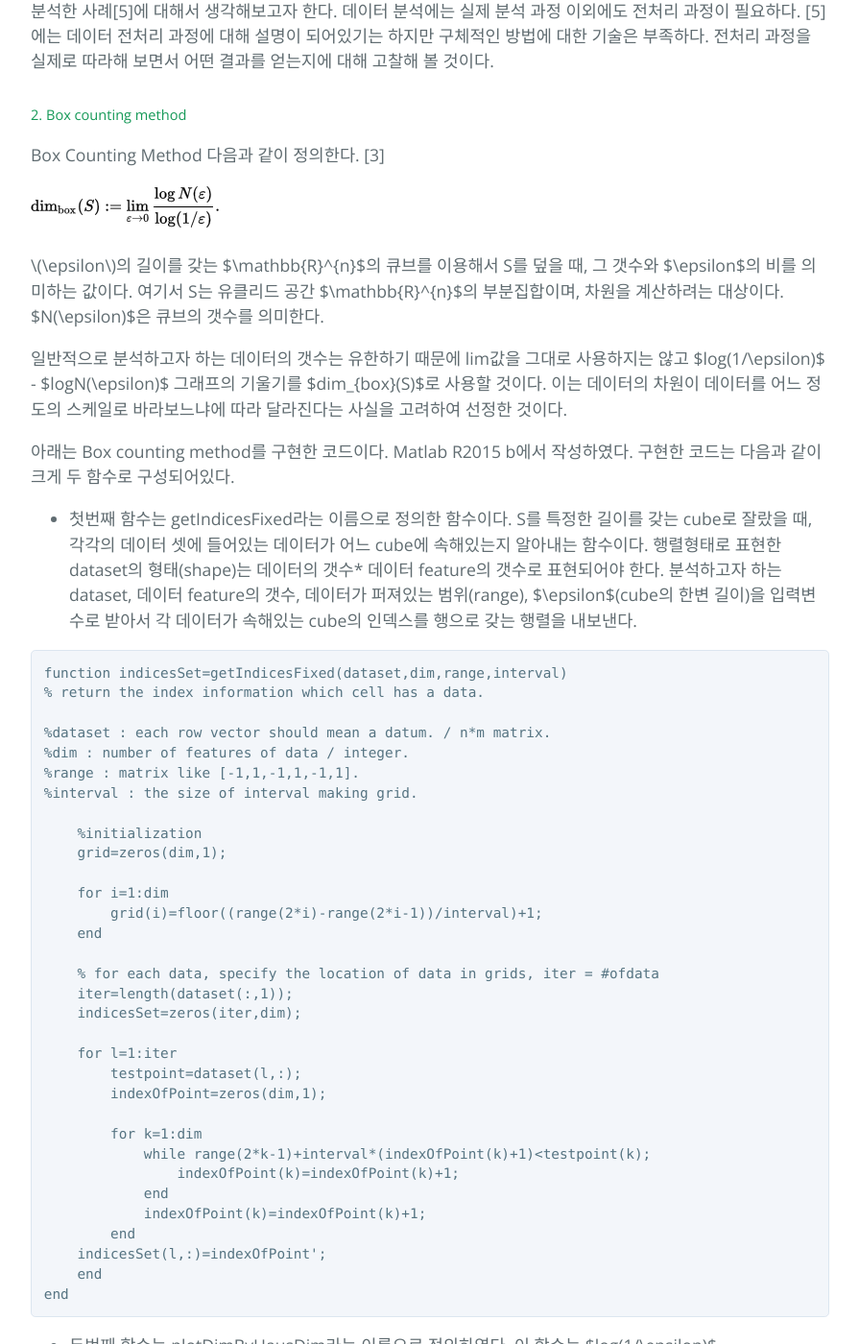
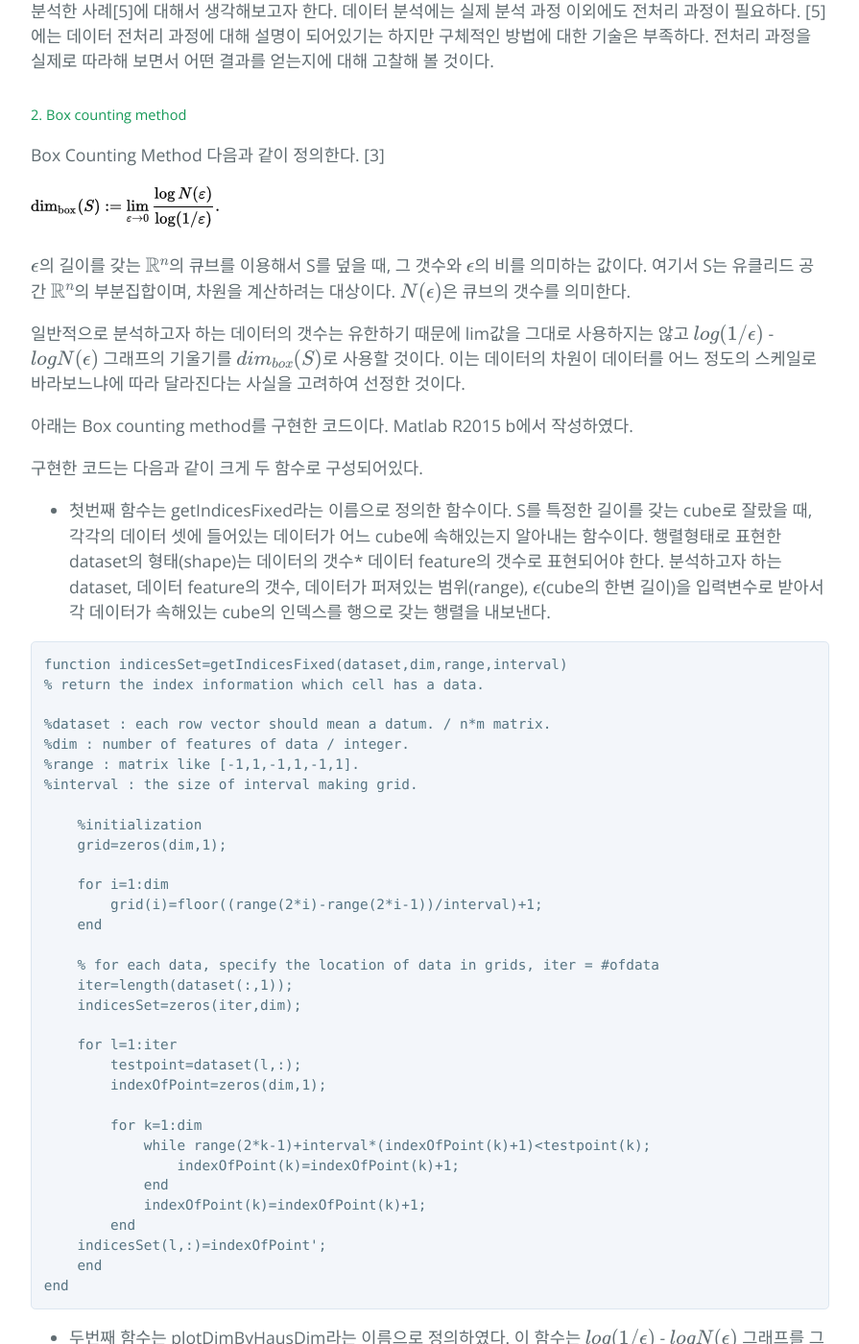
Before and after one commit to ppoasdd/ppoasdd.github.io, a Jekyll site: the page built from _posts/2017-03-20-hausDimenMIAS.md, in a window 1280 px wide and 1400 px high, scrolled down 868 px. Shown: the whole window at 96% size, without its empty margins (192-1087 px from the left). Built offline with Jekyll 4.4.1, drawn with Linux system fonts in a browser that asks for light colours; nearby versions of some CDN libraries; formulas are drawn with MathJax 3; comment, search, counter and statistics services are not loaded; some of the changed text lies outside the part shown.

````diff
--- a/_layouts/default.html
+++ b/_layouts/default.html
@@ -11,7 +11,7 @@
       {% include page-footer.html %}
 
     </section>
-
+  <script type="text/javascript" src="http://cdn.mathjax.org/mathjax/latest/MathJax.js?config=TeX-AMS-MML_HTMLorMML"></script>
   <script id="dsq-count-scr" src="//ppoasdd-blog.disqus.com/count.js" async></script>
   </body>
 </html>
--- a/_posts/2017-03-20-hausDimenMIAS.md
+++ b/_posts/2017-03-20-hausDimenMIAS.md
@@ -25,13 +25,15 @@ Box Counting Method 다음과 같이 정의한다. [3]
 -->
 <img src="{{ site.url }}/assets/images/HausdorffMIAS/figure1.png">
 
-$$\epsilon$$의 길이를 갖는 $\mathbb{R}^{n}$의 큐브를 이용해서 S를 덮을 때, 그 갯수와 $\epsilon$의 비를 의미하는 값이다. 여기서 S는 유클리드 공간 $\mathbb{R}^{n}$의 부분집합이며, 차원을 계산하려는 대상이다.  $N(\epsilon)$은 큐브의 갯수를 의미한다.
+$$\epsilon$$의 길이를 갖는 $$\mathbb{R}^{n}$$의 큐브를 이용해서 S를 덮을 때, 그 갯수와 $$\epsilon$$의 비를 의미하는 값이다. 여기서 S는 유클리드 공간 $$\mathbb{R}^{n}$$의 부분집합이며, 차원을 계산하려는 대상이다.  $$N(\epsilon)$$은 큐브의 갯수를 의미한다.
 
-일반적으로 분석하고자 하는 데이터의 갯수는 유한하기 때문에 lim값을 그대로 사용하지는 않고 $log(1/\epsilon)$ - $logN(\epsilon)$ 그래프의 기울기를 $dim_{box}(S)$로 사용할 것이다. 이는 데이터의 차원이 데이터를 어느 정도의 스케일로 바라보느냐에 따라 달라진다는 사실을 고려하여 선정한 것이다.
+일반적으로 분석하고자 하는 데이터의 갯수는 유한하기 때문에 lim값을 그대로 사용하지는 않고 $$log(1/\epsilon)$$ - $$logN(\epsilon)$$ 그래프의 기울기를 $$dim_{box}(S)$$로 사용할 것이다. 이는 데이터의 차원이 데이터를 어느 정도의 스케일로 바라보느냐에 따라 달라진다는 사실을 고려하여 선정한 것이다.
 
 아래는 Box counting method를 구현한 코드이다. Matlab R2015 b에서 작성하였다.
+
 구현한 코드는 다음과 같이 크게 두 함수로 구성되어있다.
- * 첫번째 함수는 getIndicesFixed라는 이름으로 정의한 함수이다. S를 특정한 길이를 갖는 cube로 잘랐을 때, 각각의 데이터 셋에 들어있는 데이터가 어느 cube에 속해있는지 알아내는 함수이다. 행렬형태로 표현한 dataset의 형태(shape)는 데이터의 갯수* 데이터 feature의 갯수로 표현되어야 한다. 분석하고자 하는 dataset, 데이터 feature의 갯수, 데이터가 퍼져있는 범위(range), $\epsilon$(cube의 한변 길이)을 입력변수로 받아서 각 데이터가 속해있는 cube의 인덱스를 행으로 갖는 행렬을 내보낸다.
+ * 첫번째 함수는 getIndicesFixed라는 이름으로 정의한 함수이다. S를 특정한 길이를 갖는 cube로 잘랐을 때, 각각의 데이터 셋에 들어있는 데이터가 어느 cube에 속해있는지 알아내는 함수이다. 행렬형태로 표현한 dataset의 형태(shape)는 데이터의 갯수* 데이터 feature의 갯수로 표현되어야 한다. 분석하고자 하는 dataset, 데이터 feature의 갯수, 데이터가 퍼져있는 범위(range), $$\epsilon$$(cube의 한변 길이)을 입력변수로 받아서 각 데이터가 속해있는 cube의 인덱스를 행으로 갖는 행렬을 내보낸다.
+
 
 ```
 function indicesSet=getIndicesFixed(dataset,dim,range,interval)
@@ -68,7 +70,7 @@ function indicesSet=getIndicesFixed(dataset,dim,range,interval)
 end
 ```
 
- * 두번째 함수는 plotDimByHausDim라는 이름으로 정의하였다. 이 함수는 $log(1/\epsilon)$ - $logN(\epsilon)$ 그래프를 그린다. 입력변수는 getIndicesFixed함수와 비슷하며 interval 대신에 domain을 사용한다. 여기서 domain은 $\epsilon$값들의 집합이다.
+ * 두번째 함수는 plotDimByHausDim라는 이름으로 정의하였다. 이 함수는 $$log(1/\epsilon)$$ - $$logN(\epsilon)$$ 그래프를 그린다. 입력변수는 getIndicesFixed함수와 비슷하며 interval 대신에 domain을 사용한다. 여기서 domain은 $$\epsilon$$값들의 집합이다.
 
 ```
 function [x,y]=plotDimByHausDim(dataset,dim,range,domain)
@@ -177,7 +179,7 @@ MIAS 데이터 베이스는 연구목적으로 공개된 mammography(유방촬
 -->
 <img src="{{ site.url }}/assets/images/HausdorffMIAS/figure9.png">
 
-아래의 그림은 mdb028의 $log(1/\epsilon)$ - $logN(\epsilon)$ 그래프이다.
+아래의 그림은 mdb028의 $$log(1/\epsilon)$$ - $$logN(\epsilon)$$ 그래프이다.
 
 <!--
 ![title](img/figure10.png)
@@ -192,7 +194,7 @@ MIAS 데이터 베이스는 연구목적으로 공개된 mammography(유방촬
 <img src="{{ site.url }}/assets/images/HausdorffMIAS/figure8.png">
 
 
-아래의 그림은 mdb069의 $log(1/\epsilon)$ - $logN(\epsilon)$ 그래프이다.
+아래의 그림은 mdb069의 $$log(1/\epsilon)$$ - $$logN(\epsilon)$$ 그래프이다.
 
 <!--
 ![title](img/figure11.png)
````
